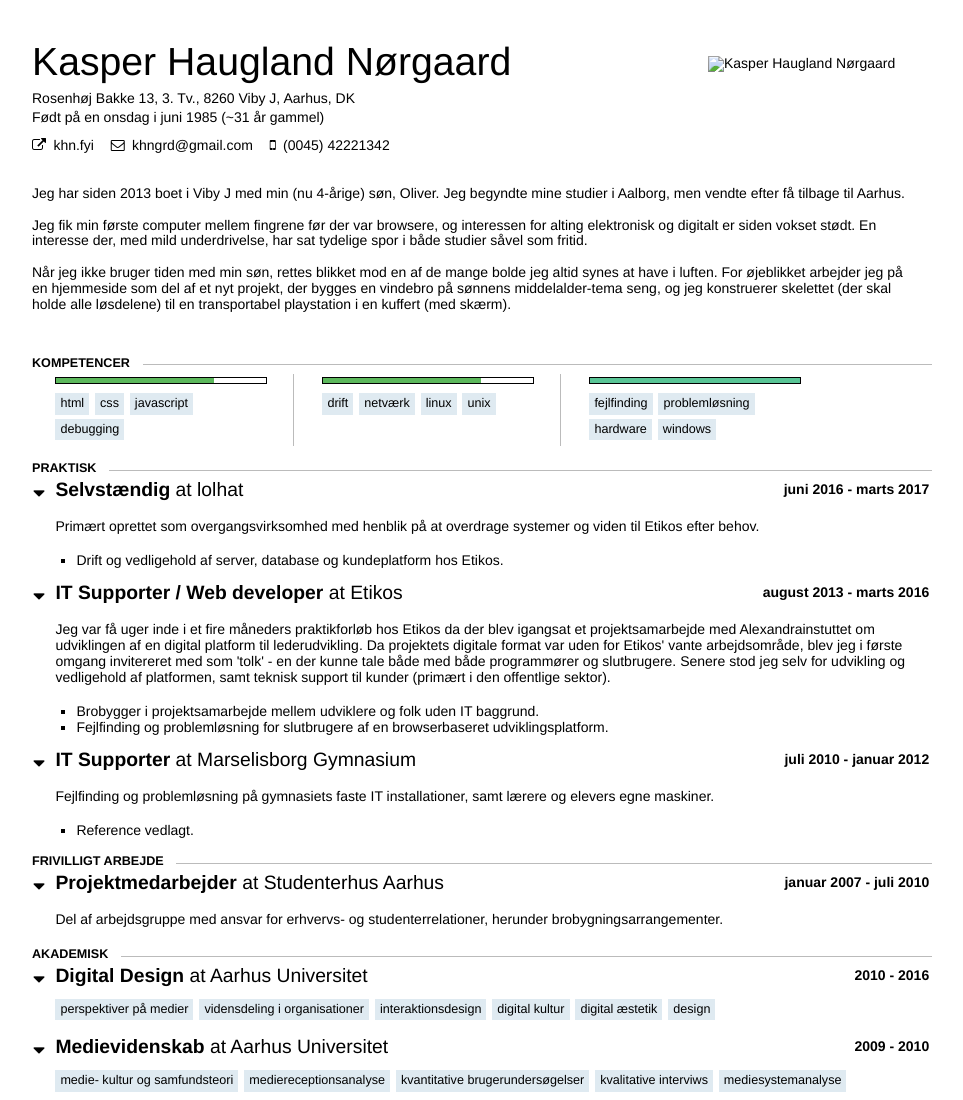
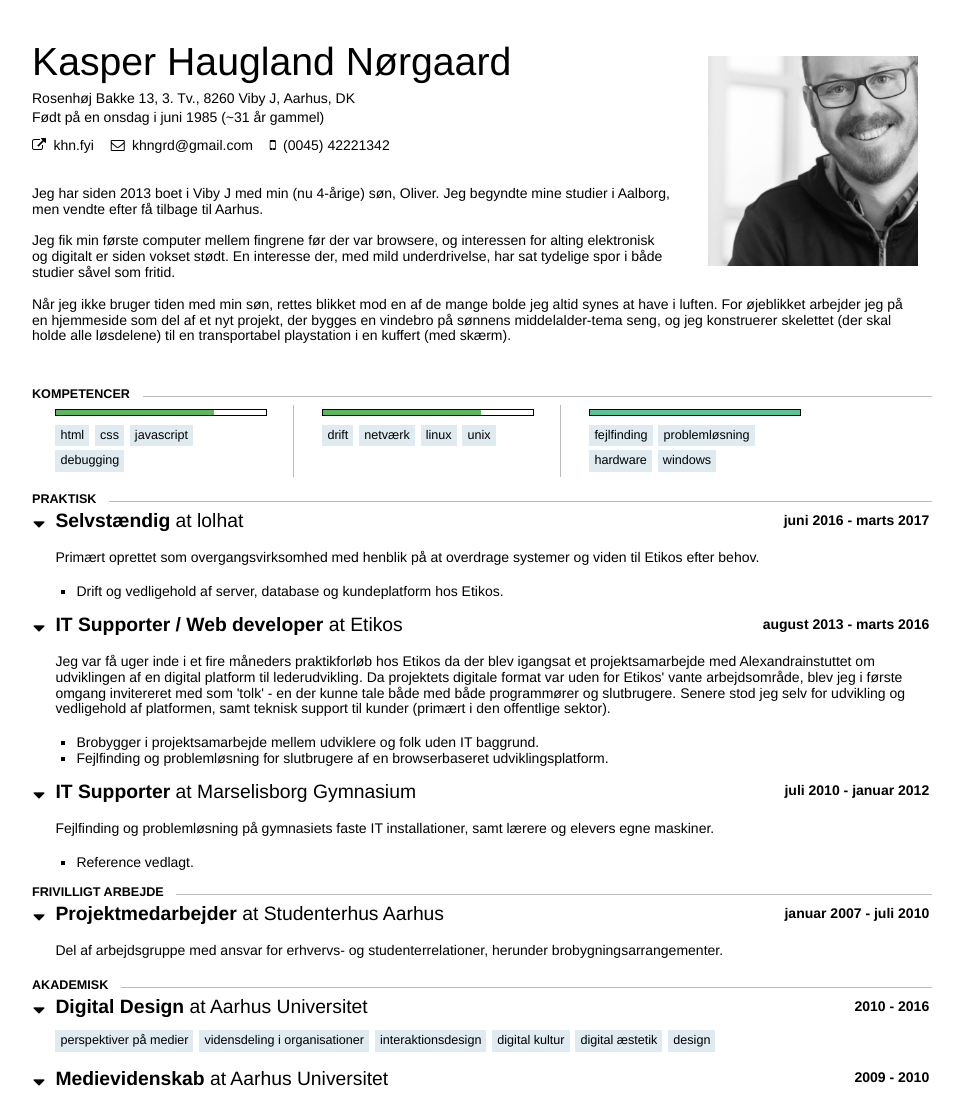
Before and after one commit to khngrd/khn.fyi, a plain HTML site: page index.html in a window 1280 px wide. Shown: the top 1100 px of the page, without its empty margins (158-1121 px from the left). Drawn offline with Linux system fonts and the light colour scheme.

Commit message:
Update index.html

```diff
--- a/index.html
+++ b/index.html
@@ -779,7 +779,7 @@ div.topic {
 		<div>
 	</div>
 				<header id="header" class="clear">
-						<img class="picture" src="master/profil.png" alt="Kasper Haugland Nørgaard"/>
+						<img class="picture" src="https://raw.githubusercontent.com/khngrd/khn.fyi/master/profil.png" alt="Kasper Haugland Nørgaard"/>
 						<div class="middle">
 							<h1 class="name">Kasper Haugland Nørgaard</h1>
 							<h2 class="label"></h2>
```
